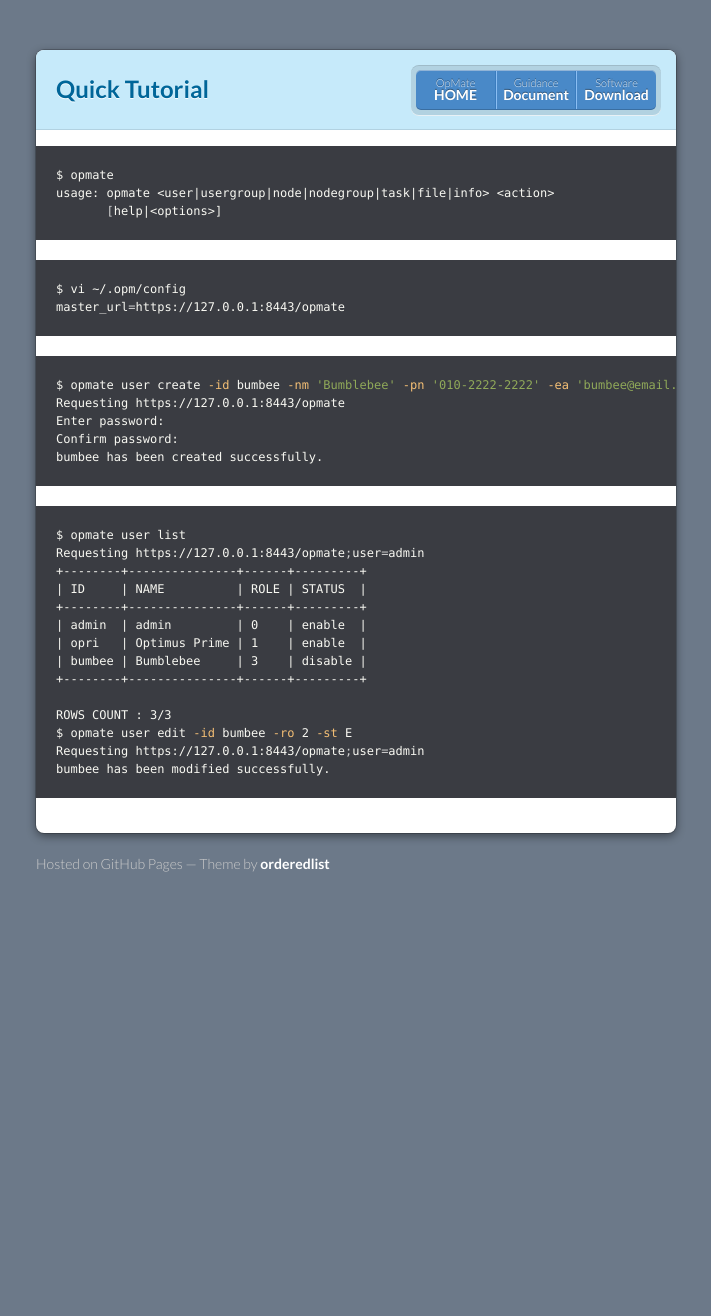
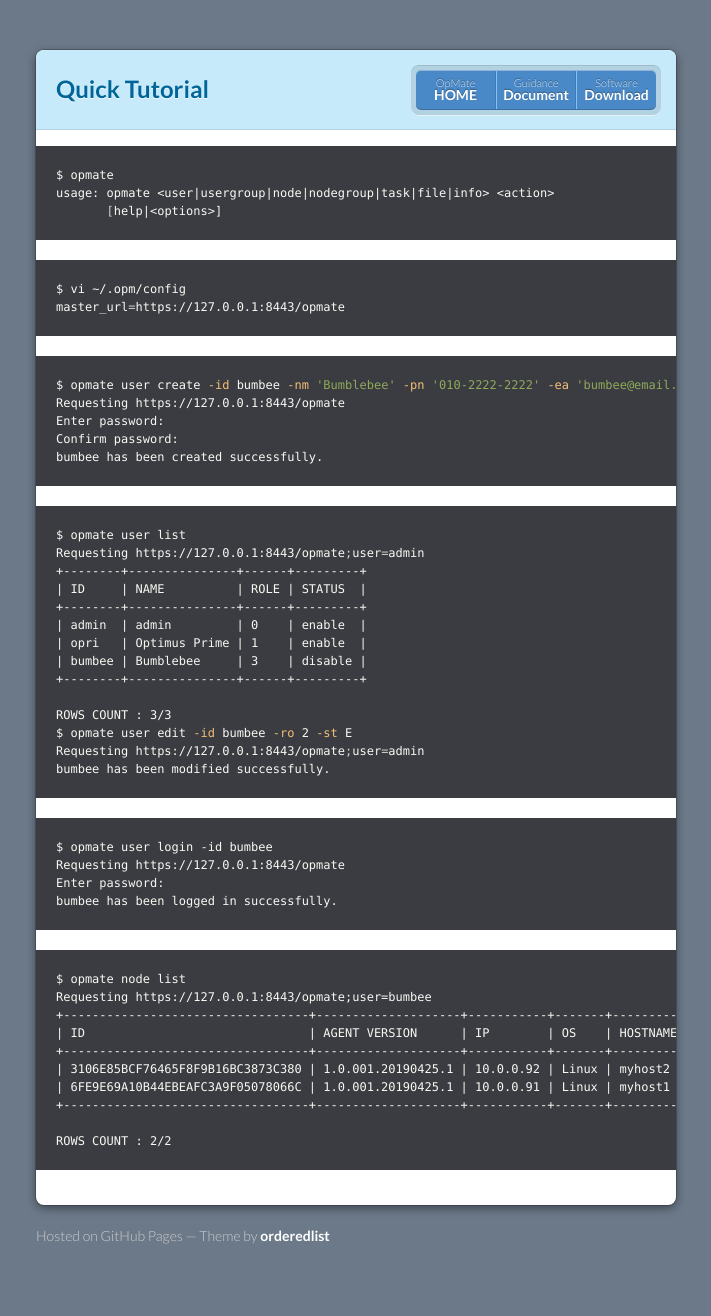
Before and after one commit to opmate/opmate.github.io, a Jekyll site: the page built from document/QuickTutorial.md, in a window 1280 px wide. Shown: the whole page, without its empty margins (284-995 px from the left). Built offline with Jekyll 4.4.1, drawn with Linux system fonts in a browser that asks for light colours; our own code applies the rules of GitHub Pages for plain Markdown files; a script that is not in the unit is left out; the repository's description, which GitHub fills in, is left out; before the commit the page ends 944 px from its top, so only the background shows below that.

Commit message:
Update QuickTutorial.md

````diff
--- a/document/QuickTutorial.md
+++ b/document/QuickTutorial.md
@@ -37,3 +37,22 @@ $ opmate user edit -id bumbee -ro 2 -st E
 Requesting https://127.0.0.1:8443/opmate;user=admin
 bumbee has been modified successfully.
 ```
+
+```
+$ opmate user login -id bumbee
+Requesting https://127.0.0.1:8443/opmate
+Enter password:
+bumbee has been logged in successfully.
+```
+```
+$ opmate node list
+Requesting https://127.0.0.1:8443/opmate;user=bumbee
++----------------------------------+--------------------+-----------+-------+----------+-------+------------------+---------+
+| ID                               | AGENT VERSION      | IP        | OS    | HOSTNAME | OWNER | HEARTBEAT        | STATUS  |
++----------------------------------+--------------------+-----------+-------+----------+-------+------------------+---------+
+| 3106E85BCF76465F8F9B16BC3873C380 | 1.0.001.20190425.1 | 10.0.0.92 | Linux | myhost2  |       | 2019/04/30 14:10 | disable |
+| 6FE9E69A10B44EBEAFC3A9F05078066C | 1.0.001.20190425.1 | 10.0.0.91 | Linux | myhost1  |       | 2019/04/30 14:10 | disable |
++----------------------------------+--------------------+-----------+-------+----------+-------+------------------+---------+
+
+ROWS COUNT : 2/2
+```
````
